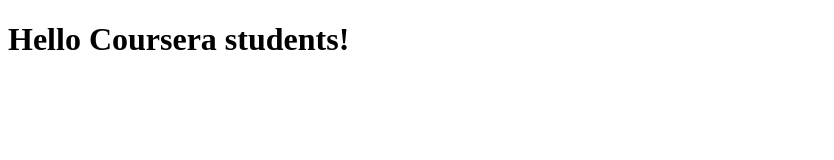
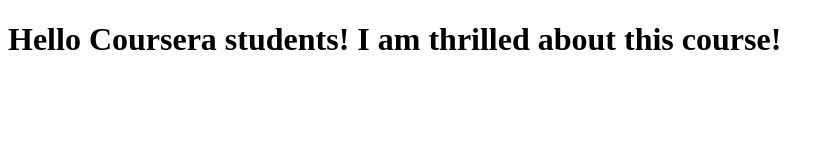
Before and after one commit to tassimeon/coursera-test, a plain HTML site: page index.html in a window 1280 px wide. Shown: the whole page, without its empty margins (0-834 px from the left). Drawn offline with Linux system fonts and the light colour scheme.

Commit message:
Next version of web file.

```diff
--- a/index.html
+++ b/index.html
@@ -5,6 +5,6 @@
     <title>Hello</title>
   </head>
   <body>
-    <h1>Hello Coursera students!</h1>
+    <h1>Hello Coursera students! I am thrilled about this course!</h1>
   </body>
 </html>
```
